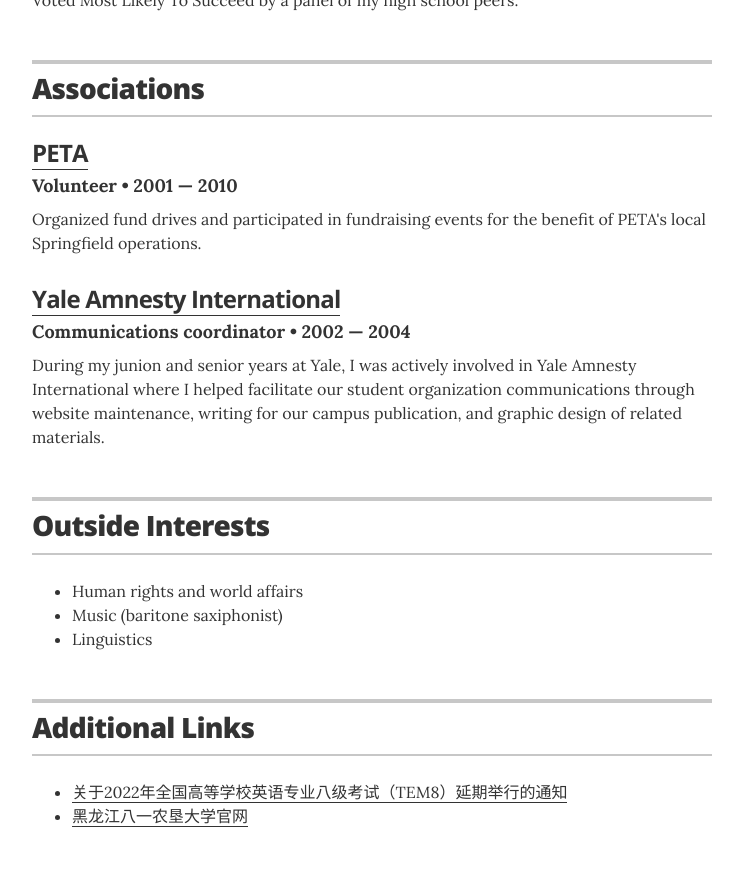
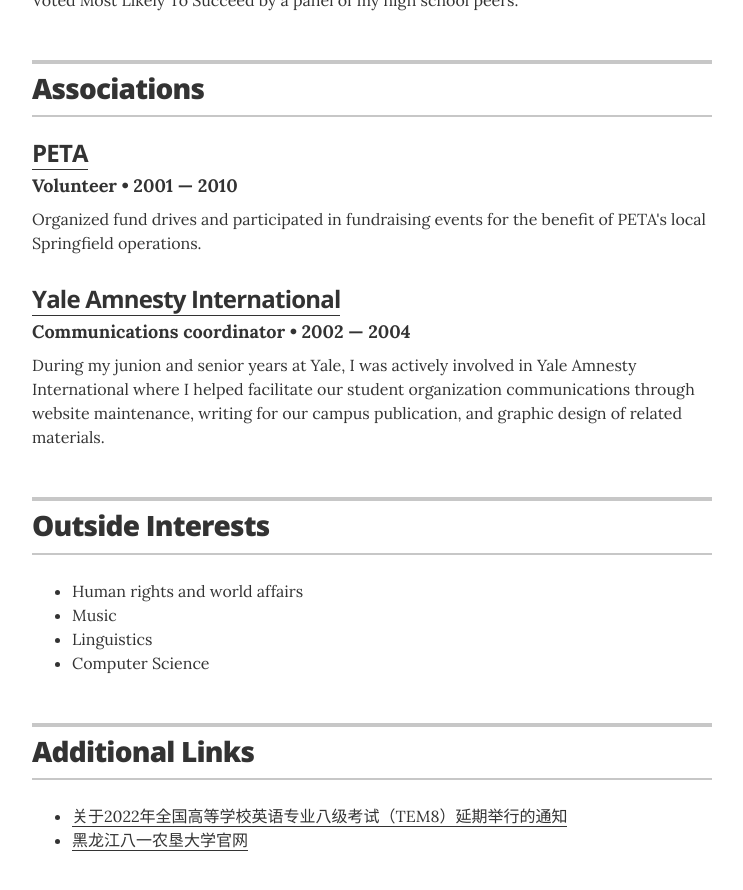
Before and after one commit to vfanghao/fanghao.me, a Jekyll site: the page built from index.html, in a window 1280 px wide and 900 px high, scrolled down 2757 px. Shown: the top 890 px of the window, without its empty margins (268-1011 px from the left). Built offline with Jekyll 4.4.1, drawn with Linux system fonts in a browser that asks for light colours.

Commit message:
Update interests.yml

```diff
--- a/_data/interests.yml
+++ b/_data/interests.yml
@@ -1,4 +1,5 @@
 # Interests
 - description: Human rights and world affairs
-- description: Music (baritone saxiphonist)
+- description: Music
 - description: Linguistics
+- description: Computer Science
```
